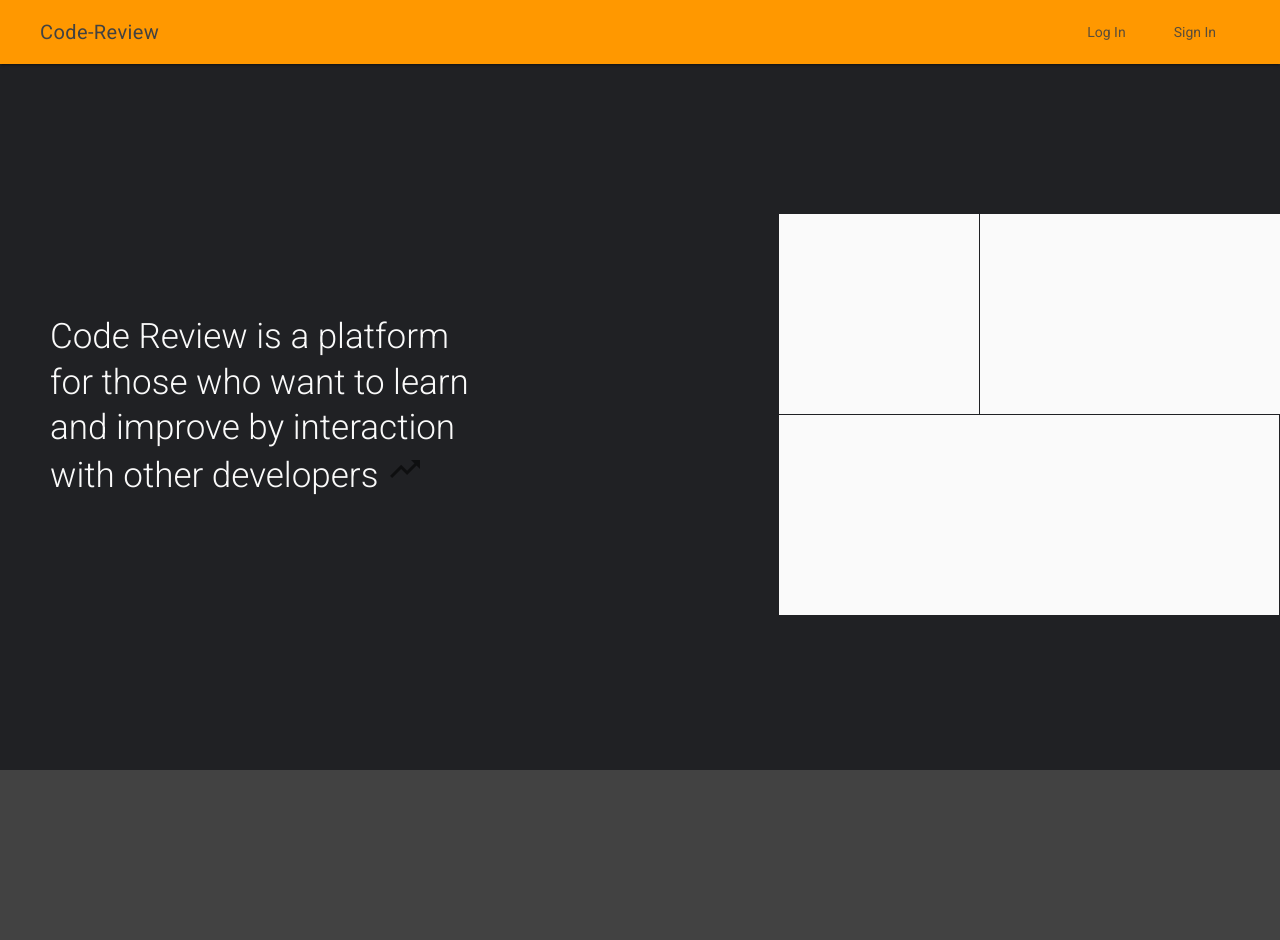
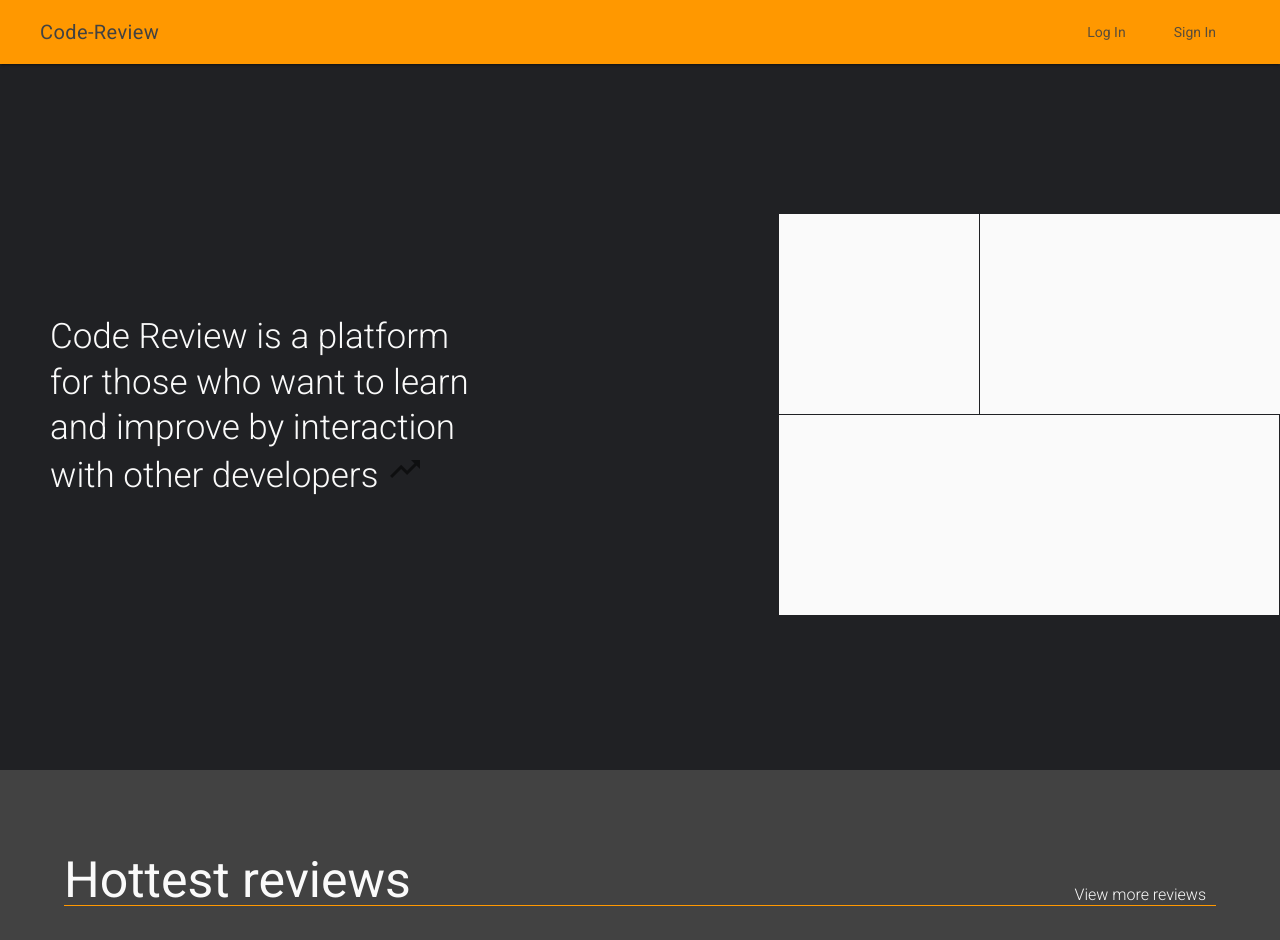
Before and after one commit to salalo/code-review, a Vue app in the folder client/: page /#/ in a window 1280 px wide. Shown: the top 940 px of the page. Built offline with nearby package versions, Linux system fonts and the light colour scheme.

Commit message:
review title

```diff
--- a/client/src/components/welcome/Reviews.vue
+++ b/client/src/components/welcome/Reviews.vue
@@ -1,7 +1,12 @@
 <template>
 	<div class="reviews">
 		<div class="reviews__container">
-
+			<div class="reviews__container--text">
+				Hottest reviews
+				<a href="#">
+					View more reviews
+				</a>
+			</div>
 		</div>
 	</div>
 </template>
@@ -23,8 +28,43 @@ $blue: rgb(68,138,255);
 	background-color: $grey;
 }
 .reviews__container{
-	color: $darkGrey;
 	height: 2000px;
+	width: 90%;
+	margin: 0 auto;
+	padding-top: 100px;
+}
+.reviews__container--text{
+	font-size: 50px;
+	color: $white;
+	font-weight: 400;
+	border-bottom: 1px solid $yellow;
+	padding-bottom: 15px;
+
+	a{
+		text-decoration: none;
+		font-size: 16px;
+		font-weight: 300;
+		float: right;
+		padding-right: 10px;
+		margin-top: 15px;
+		color: $white;
+	}
 }
 
+
+// ICONS
+/* Rules for sizing the icon. */
+.material-icons.md-18 { font-size: 18px; }
+.material-icons.md-24 { font-size: 24px; }
+.material-icons.md-36 { font-size: 36px; }
+.material-icons.md-48 { font-size: 48px; }
+
+/* Rules for using icons as black on a light background. */
+.material-icons.md-dark { color: rgba(0, 0, 0, 0.54); }
+.material-icons.md-dark.md-inactive { color: rgba(0, 0, 0, 0.26); }
+
+/* Rules for using icons as white on a dark background. */
+.material-icons.md-light { color: rgba(255, 255, 255, 1); }
+.material-icons.md-light.md-inactive { color: rgba(255, 255, 255, 0.3); }
+
 </style>
```
